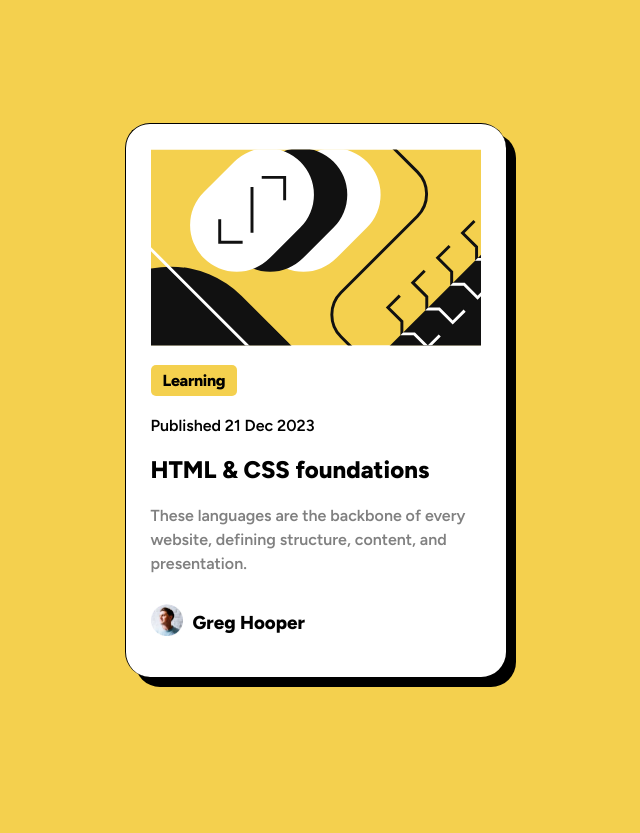
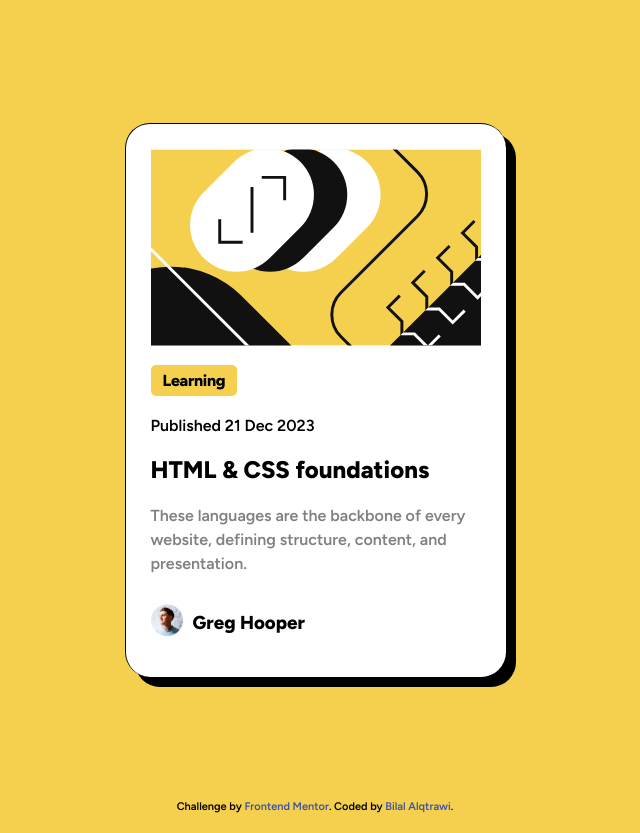
Before and after one commit to Bilal-Alqtrawi/Blog-preview-Card, a plain HTML site: page index.html in a window 1280 px wide. Shown: the whole page, without its empty margins (325-965 px from the left). Before the commit the page ends 800 px from the top, so only its background shows below. Drawn offline with Linux system fonts and the light colour scheme.

Commit message:
Update index.html

```diff
--- a/index.html
+++ b/index.html
@@ -6,7 +6,7 @@
   <meta name="viewport" content="width=device-width, initial-scale=1.0">
   <!-- displays site properly based on user's device -->
 
-  <link rel="icon" type="image/png" sizes="32x32" href="./assets/images/favicon-32x32.png">
+  <link rel="icon" type="image/png" sizes="32x32" href="assets/images/favicon-32x32.png">
 
   <title>Frontend Mentor | Blog preview card</title>
 
@@ -15,6 +15,7 @@
     .attribution {
       font-size: 11px;
       text-align: center;
+      margin-bottom: 20px;
     }
 
     .attribution a {
@@ -43,16 +44,9 @@
       </section>
     </div>
   </div>
-  <!--
-
-
-
-
-
-
   <div class="attribution">
     Challenge by <a href="https://www.frontendmentor.io?ref=challenge" target="_blank">Frontend Mentor</a>.
-    Coded by <a href="#">Your Name Here</a>. -->
+    Coded by <a href="https://github.com/Bilal-Alqtrawi">Bilal Alqtrawi</a>.
   </div>
 </body>
 
```
